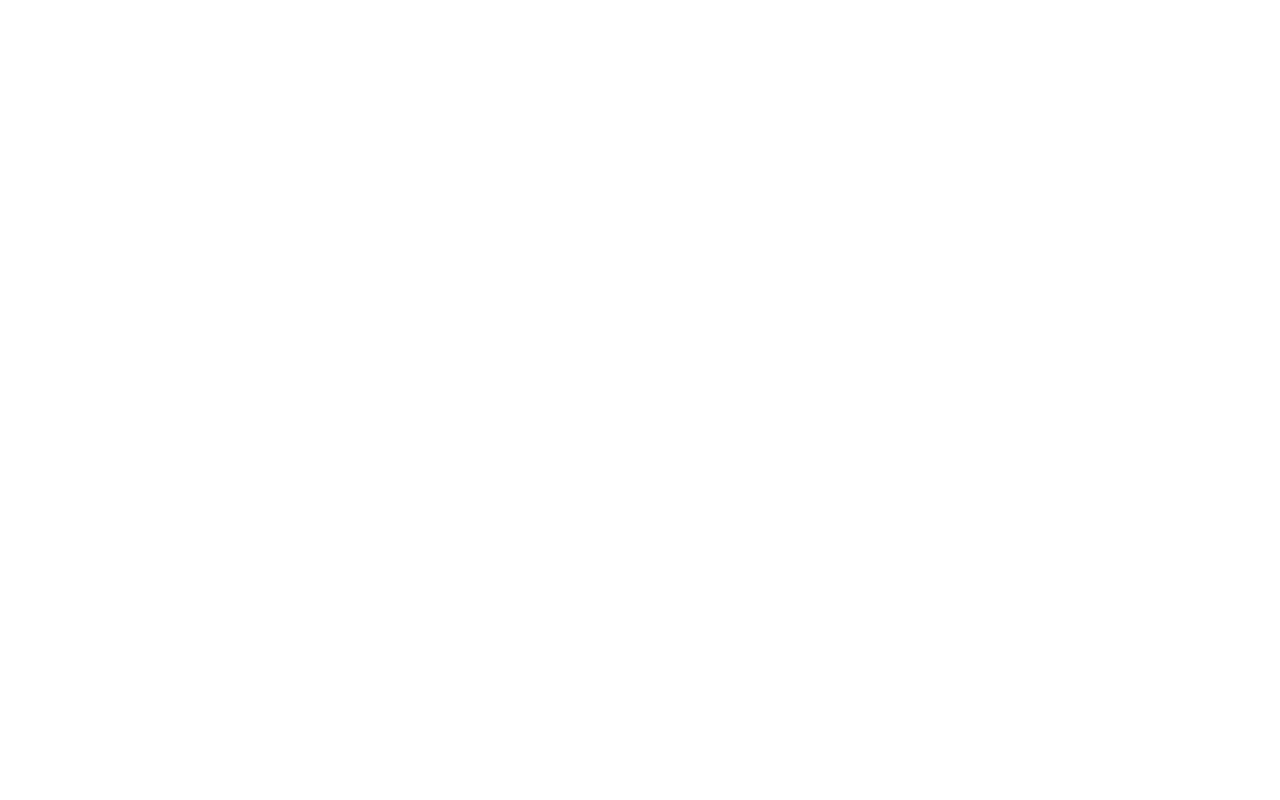
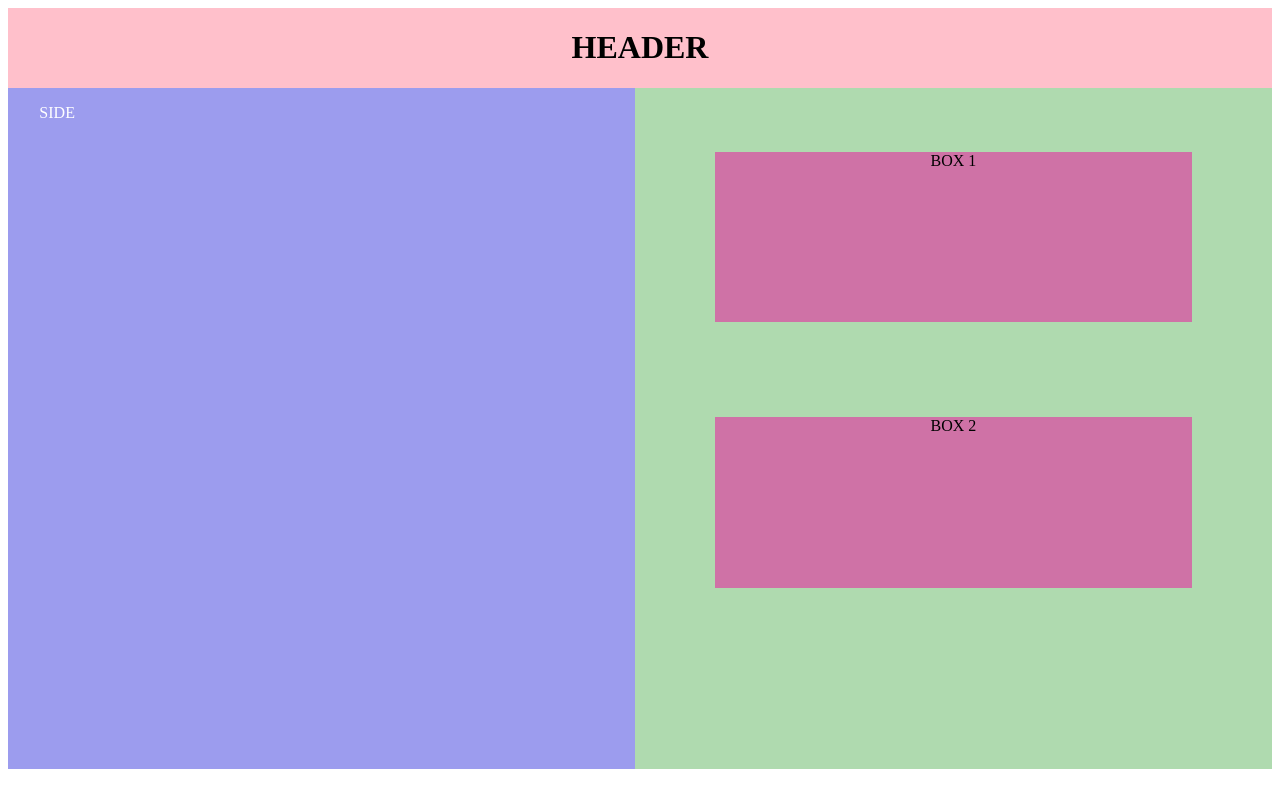
Before and after one commit to bunnycereal/CMS-Reveiw, a plain HTML site: page index.html in a window 1280 px wide. Drawn offline with Linux system fonts and the light colour scheme.

Commit message:
Added HTML and CSS
coloured boxes and aligned boxes

```diff
--- a/CMStest.css
+++ b/CMStest.css
@@ -0,0 +1,48 @@
+/* All areas have a basic:
+Background colour and size */
+#Head{
+    background-color: pink;
+    grid-area: header;
+    text-align: center;
+}
+#side{
+    background-color: rgb(156, 156, 238);
+    grid-area: side;
+    height: 300%;
+    p{
+        color: white;
+        padding-left: 5%;
+    }
+}
+/* Boxes for the 2nd portion of the body */
+#boxes{
+    background-color: rgb(175, 218, 175);
+    grid-area: boxes;
+    height: 300%;
+    display: flex;
+    flex-direction: column;
+    align-items: center;
+    text-align: center;
+}
+#box1{
+    margin: 10% 5% 5% 5%;
+    background-color: rgb(207, 114, 166);
+    width: 75%;
+    height: 25%;
+}
+#box2{
+    margin: 10% 5% 5% 5%;
+    background-color: rgb(207, 114, 166);
+    width: 75%;
+    height: 25%
+}
+
+/* Grid Template for how to format the page */
+#grid{
+    display: grid;
+    grid-template-areas:
+    "header header"
+    "side boxes"
+    "side boxes"
+    "side boxes";
+}
--- a/index.html
+++ b/index.html
@@ -9,4 +9,27 @@
 <body>
 
 </body>
+<!-- Entire Grid Area -->
+<div id="grid">
+    <!-- Header [pink] -->
+    <header id="Head">
+        <h1>HEADER</h1>
+    </header>
+    <!-- Side Portion [blue] -->
+    <aside id="side">
+        <p>
+            SIDE
+        </p>
+    </aside>
+    <!-- Box Areas [green] -->
+    <div id="boxes">
+        <!-- Different Boxes [dark magenta] -->
+        <div id="box1">
+            BOX 1
+        </div>
+        <div id="box2">
+            BOX 2
+        </div>
+    </div>
+</div>
 </html>
```
